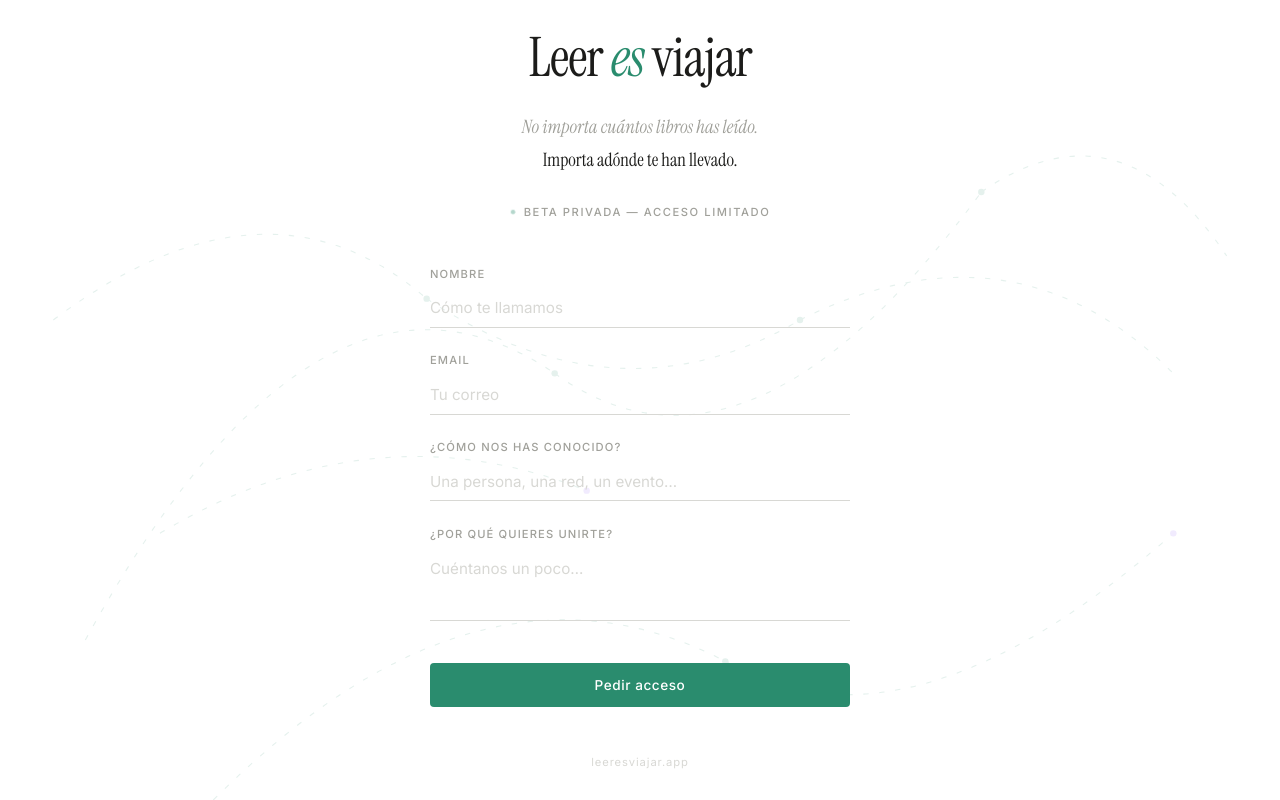
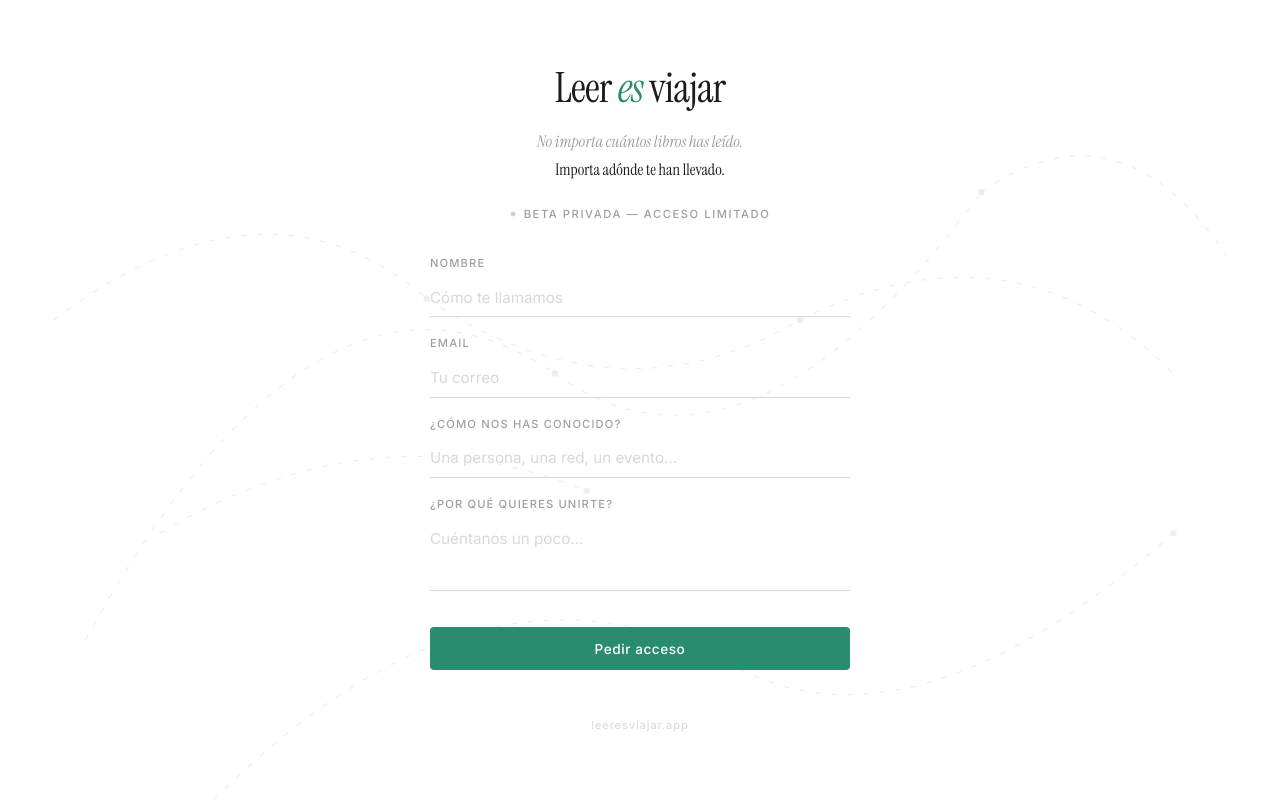
Before and after one commit to leeresviajar/landing, a plain HTML site: page index.html in a window 1280 px wide. Drawn offline with Linux system fonts and the light colour scheme.

Commit message:
Reduce sizing and spacing

```diff
--- a/index.html
+++ b/index.html
@@ -29,7 +29,7 @@ body {
   align-items: center;
   justify-content: center;
   min-height: 100vh;
-  padding: 2rem;
+  padding: 4rem 2rem;
 }
 
 /* FONDO — rutas SVG muy sutiles */
@@ -54,11 +54,11 @@ body {
 /* WORDMARK */
 .wordmark {
   font-family: 'Instrument Serif', serif;
-  font-size: clamp(2.4rem, 6vw, 3.4rem);
+  font-size: clamp(1.9rem, 5vw, 2.6rem);
   color: var(--ink);
   letter-spacing: -0.02em;
   line-height: 1;
-  margin-bottom: 1.6rem;
+  margin-bottom: 1.2rem;
 }
 .wordmark em {
   font-style: italic;
@@ -68,7 +68,7 @@ body {
 /* TAGLINE */
 .tagline {
   font-family: 'Instrument Serif', serif;
-  font-size: clamp(1rem, 2.5vw, 1.15rem);
+  font-size: clamp(0.9rem, 2vw, 1rem);
   color: var(--muted);
   font-style: italic;
   line-height: 1.75;
@@ -86,7 +86,7 @@ body {
   align-items: center;
   justify-content: center;
   gap: 0.5rem;
-  margin: 1.8rem 0 3rem;
+  margin: 1.4rem 0 2.2rem;
 }
 .beta-dot {
   width: 6px;
@@ -116,7 +116,7 @@ body {
 }
 
 .field {
-  margin-bottom: 1.6rem;
+  margin-bottom: 1.2rem;
   text-align: left;
 }
 
```
